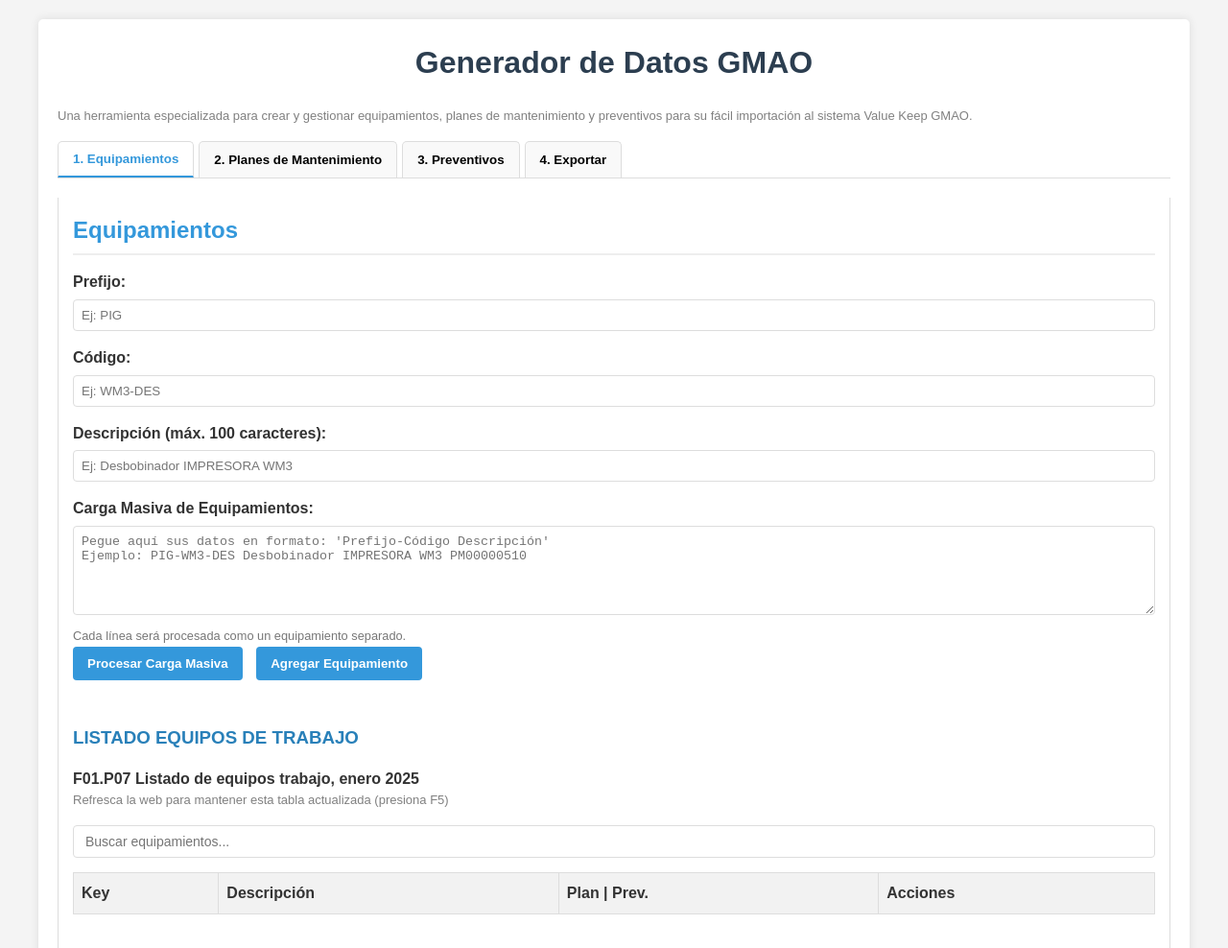
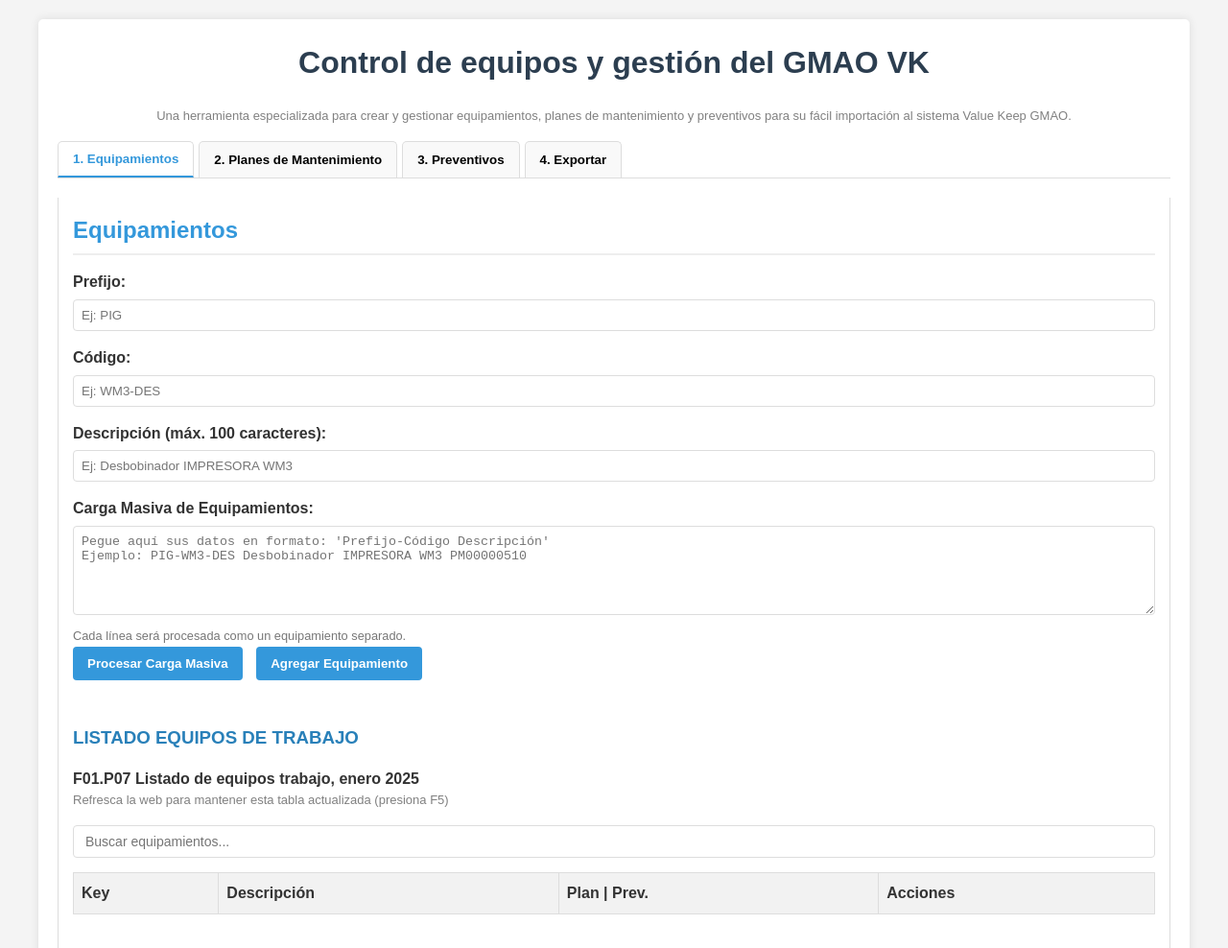
Before and after one commit to JhonyAlex/PigmeaGmao, a plain HTML site: page index.html in a window 1280 px wide. Shown: the top 988 px of the page at 96% size. Drawn offline with Linux system fonts and the light colour scheme.

Commit message:
cambio títulos

```diff
--- a/index.html
+++ b/index.html
@@ -3,13 +3,13 @@
 <head>
     <meta charset="UTF-8">
     <meta name="viewport" content="width=device-width, initial-scale=1.0">
-    <title>Generador de Datos GMAO</title>
+    <title>Control de equipos y gestión del GMAO VK</title>
     <link rel="stylesheet" href="style.css">
 </head>
 <body>
     <div class="container">
-        <h1>Generador de Datos GMAO</h1>
-        <p>Una herramienta especializada para crear y gestionar equipamientos, planes de mantenimiento y preventivos para su fácil importación al sistema Value Keep GMAO.</p>
+        <h1>Control de equipos y gestión del GMAO VK</h1>
+        <center><p>Una herramienta especializada para crear y gestionar equipamientos, planes de mantenimiento y preventivos para su fácil importación al sistema Value Keep GMAO.</p></center>
         <div class="tabs">
             <button class="tab-button active" onclick="openTab('equipamientos')">1. Equipamientos</button>
             <button class="tab-button" onclick="openTab('planes')">2. Planes de Mantenimiento</button>
```
